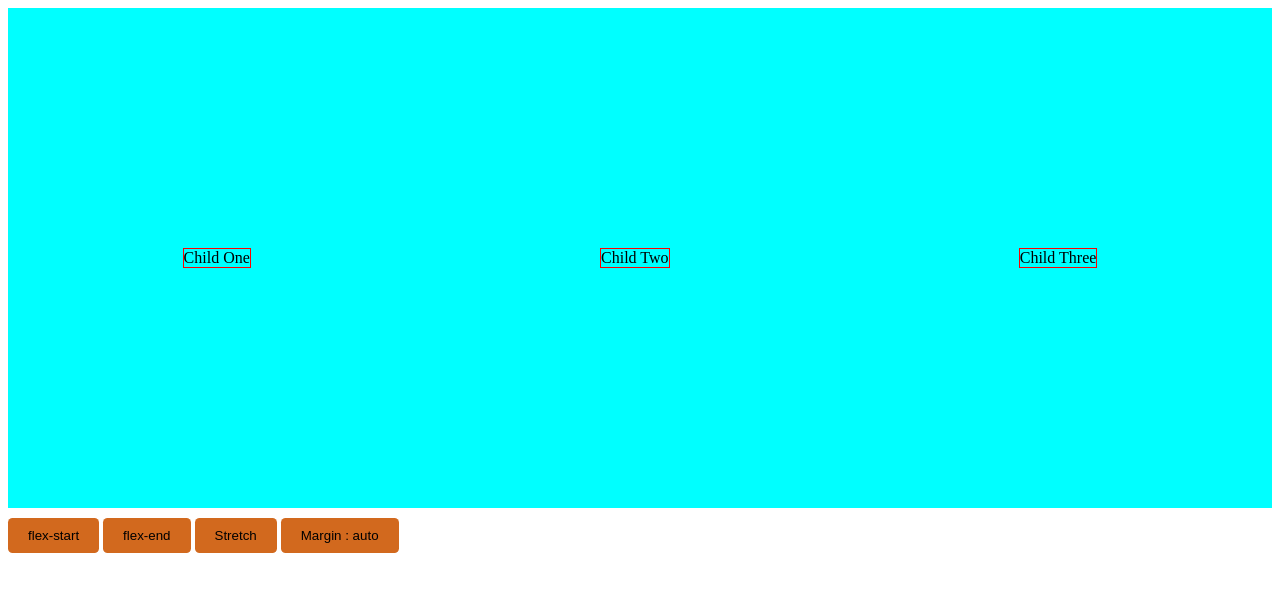
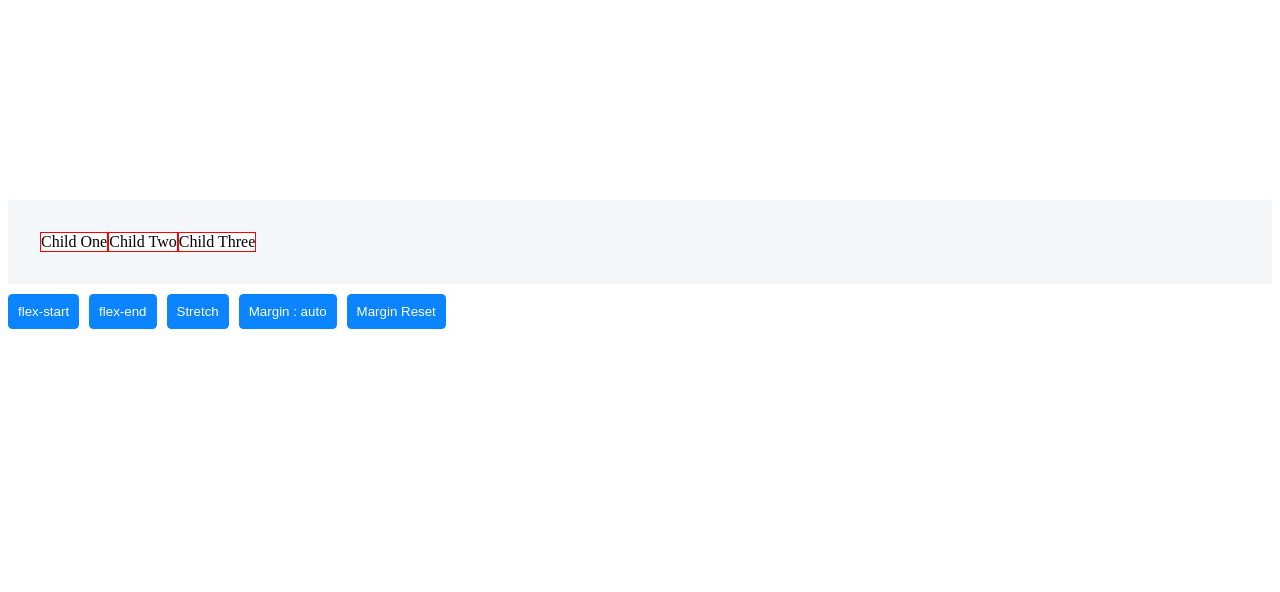
Before and after one commit to M-Ali-B/Flexbox-Demo, a website: page index.html in a window 1280 px wide. Both pictures are taken after a click on the button "flex-start". Drawn offline with Linux system fonts and the light colour scheme.

Commit message:
make the buttons functional

```diff
--- a/index.html
+++ b/index.html
@@ -20,18 +20,19 @@
       </div>
     </main>
     <div class="btn-section">
-      <button class="btn" id="flex-start-el" onclick="handleFlexStart">
+      <button class="btn" id="flex-start-el" >
         flex-start
       </button>
-      <button class="btn" id="flex-end-el" onclick="handleFlexEnd">
+      <button class="btn" id="flex-end-el" >
         flex-end
       </button>
-      <button class="btn" id="stretch-el" onclick="handleStretch">
+      <button class="btn" id="stretch-el">
         Stretch
       </button>
-      <button class="btn" id="margin-auto-el" onclick="handleMarginAuto">
+      <button class="btn" id="margin-auto-el" >
         Margin : auto
       </button>
+      <button class="btn" id="margin-reset-el">Margin Reset</button>
     </div>
   </body>
 </html>
--- a/script.js
+++ b/script.js
@@ -2,14 +2,45 @@ const flexStartEl = document.getElementById('flex-start-el');
 const flexEndEl = document.getElementById('flex-end-el');
 const stretchEl = document.getElementById('stretch-el');
 const marginAutoEl = document.getElementById('margin-auto-el');
+const marginResetEl = document.getElementById('margin-reset-el')
+let grabContainer = document.querySelector('.container')
+let childArray = document.querySelectorAll('.child');
 
 function handleMarginAuto() {
-  const grabClass = document.querySelectorAll('.child');
 
-  grabClass.forEach((el) => {
-    el.style.margin = 'auto';
-  });
-  document.addEventListener('DOMContentLoaded', grabClass);
+  childArray.forEach((el) => el.style.margin = 'auto');
 }
 
-document.addEventListener('click', handleMarginAuto);
+function handleSelfAlign(value){
+childArray.forEach(el => el.style.alignSelf = value)
+}
+
+function handleMarginReset(){
+  childArray.forEach((el)=> el.style.margin = '')
+}
+
+function handleFlexStart(){
+
+    child.style.alignSelf = 'flex-start';
+
+}
+
+
+function handleFlexEnd(){
+
+    child.style.alignSelf = 'flex-end';
+
+}
+
+function handleStretch(){
+
+    child.style.alignSelf = 'stretch';
+
+}
+
+
+marginAutoEl.addEventListener('click', ()=>handleMarginAuto());
+marginResetEl.addEventListener('click', ()=>handleMarginReset());
+flexStartEl.addEventListener('click', ()=>handleSelfAlign('flex-start'))
+flexEndEl.addEventListener('click', ()=>handleSelfAlign('flex-end'))
+stretchEl.addEventListener('click', ()=>handleSelfAlign('stretch'))
--- a/styles.css
+++ b/styles.css
@@ -1,19 +1,27 @@
 .container {
   display: flex;
-  background-color: aqua;
-  height: 500px;
+  background-color: #f4f7fa;
+  padding: 2rem;
+  margin: 200px auto auto auto;
 }
 
 .child {
   border: 1px solid red;
+  background:#ffffff;
 }
 
 .btn-section {
   margin-top: 10px;
+  display: flex;
+  gap: 10px;
+  padding: 0;
 }
 .btn {
-  padding: 10px 20px;
+  padding: 10px;
   background-color: chocolate;
   border: none;
   border-radius: 4.6px;
+  transition: 0.2s;
+  color: white;
+  background: #0a84ff;
 }
```
